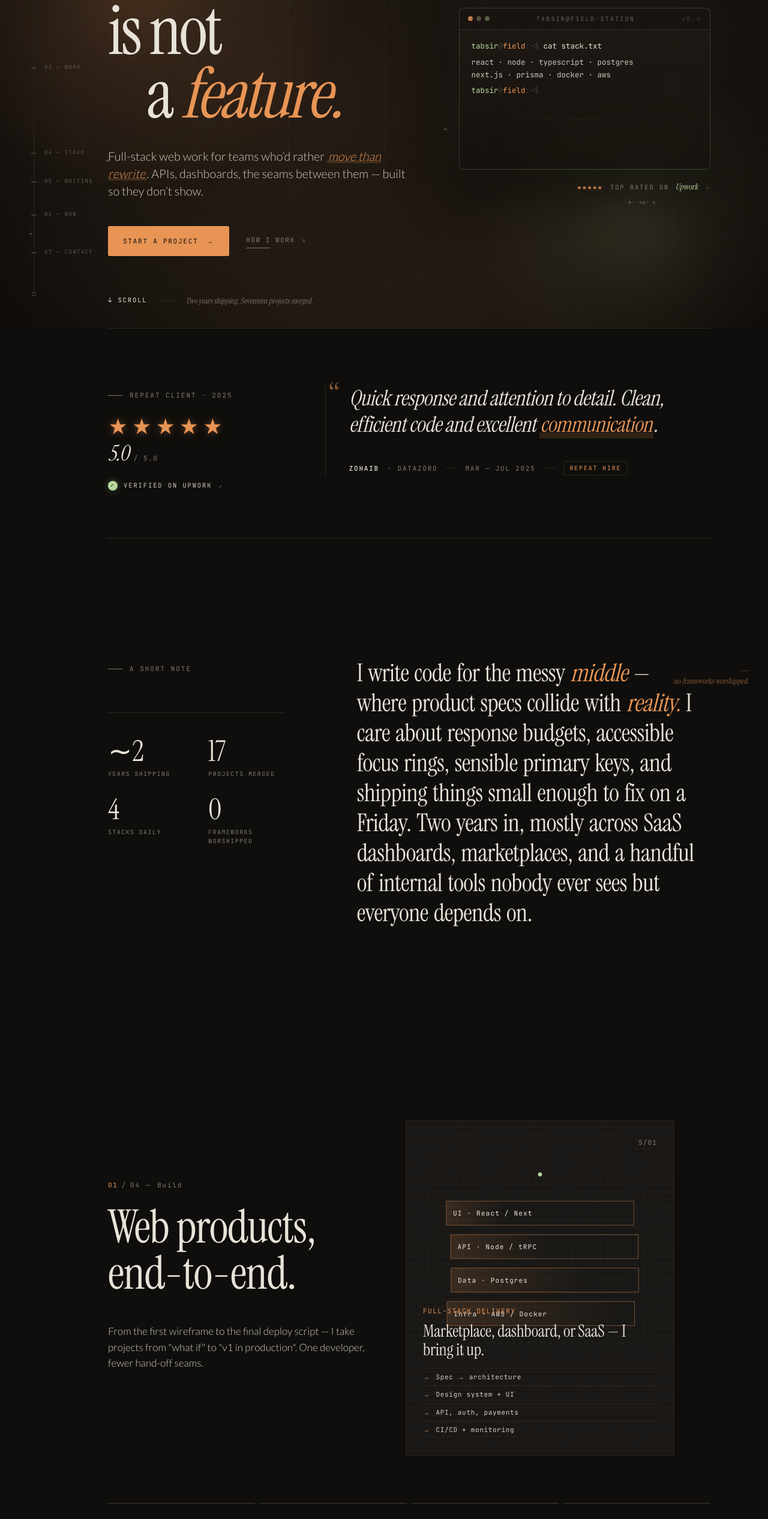
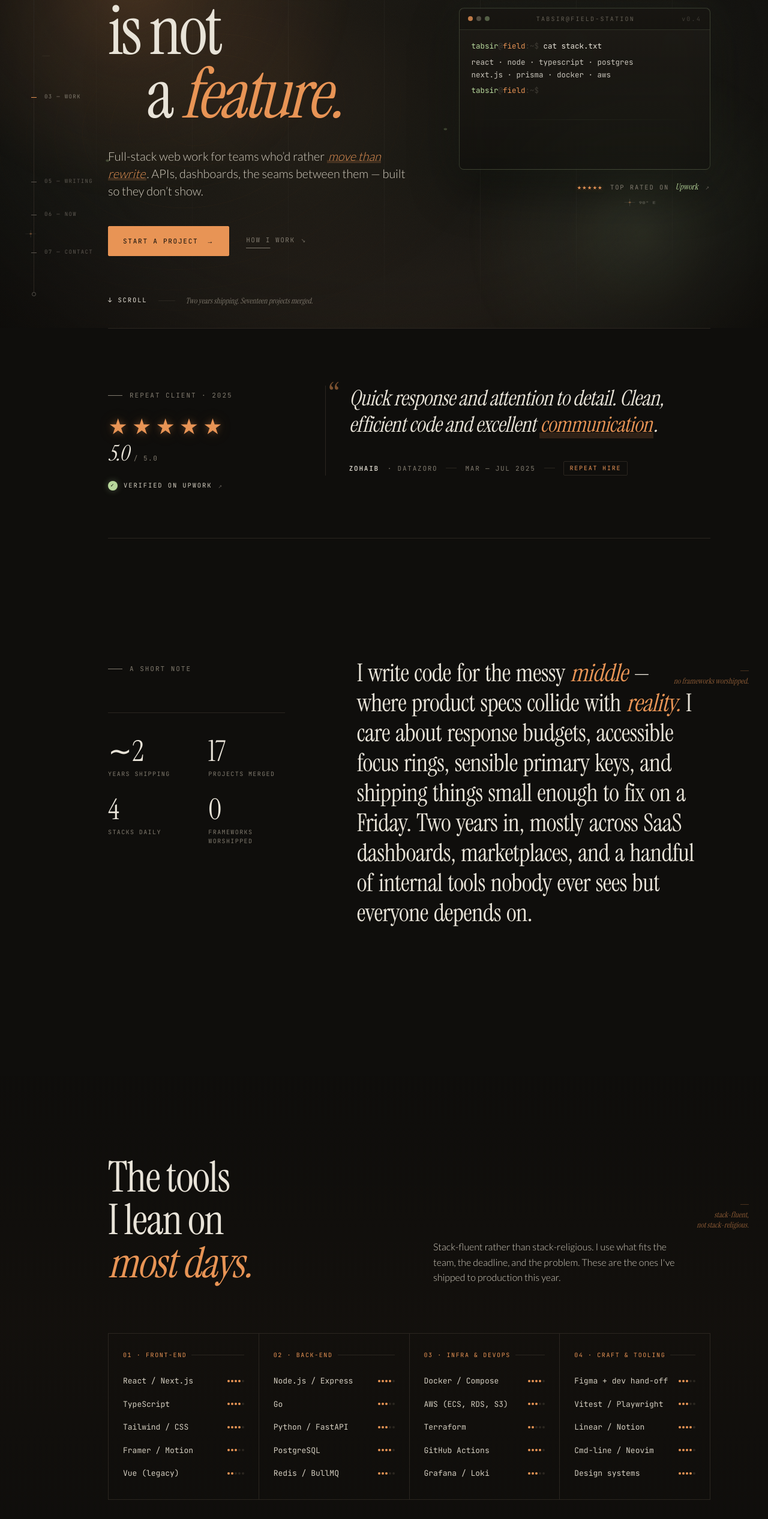
Before and after one commit to Tabsir99/personal, a Next.js app in the folder apps/portfolio/: page / in a window 1280 px wide. Shown: the part 253-2786 px from the top of the page at 60% size. Built offline with nearby package versions, Linux system fonts and the light colour scheme.

Commit message:
refactor(portfolio): hoist Atmosphere to layout + drop footer clock
- Mount <Atmosphere /> in layout.tsx so it spans every route
- Remove FooterClock (per-second ticking decoration, not load-bearing)
- Tune useReveal thresholds: about 0.1, footer 0.4
- Reorder Stack before Services in page.tsx

```diff
--- a/apps/portfolio/src/app/layout.tsx
+++ b/apps/portfolio/src/app/layout.tsx
@@ -5,6 +5,7 @@ import { type Metadata } from "next";
 import { Lato, Instrument_Serif, JetBrains_Mono } from "next/font/google";
 import { Header } from "@/components/portfolio/header";
 import { Footer } from "@/components/portfolio/footer";
+import { Atmosphere } from "@/components/portfolio/atmosphere";
 
 const latoFont = Lato({
   weight: ["300", "400", "700"],
@@ -69,6 +70,7 @@ export default function RootLayout({
     <html lang="en" style={fontVars}>
       <body>
         <Header />
+        <Atmosphere />
         <main>
           {children}
           <Footer />
--- a/apps/portfolio/src/app/page.tsx
+++ b/apps/portfolio/src/app/page.tsx
@@ -1,27 +1,27 @@
-import { Atmosphere } from "@/components/portfolio/atmosphere";
+// import { Atmosphere } from "@/components/portfolio/atmosphere";
 import { Rail } from "@/components/portfolio/rail";
 import { Hero } from "@/components/portfolio/hero";
 import { Endorsement } from "@/components/portfolio/endorsement";
 import { About } from "@/components/portfolio/about";
+import { Stack } from "@/components/portfolio/stack";
 import { Services } from "@/components/portfolio/services";
 import { Work } from "@/components/portfolio/work";
 import { Voices } from "@/components/portfolio/voices";
-import { Stack } from "@/components/portfolio/stack";
 import { Writing } from "@/components/portfolio/writing";
 import { Now } from "@/components/portfolio/now";
 
 export default function Home() {
   return (
     <>
-      <Atmosphere />
+      {/* <Atmosphere /> */}
       <Rail />
       <Hero />
       <Endorsement />
       <About />
+      <Stack />
       <Services />
       <Work />
       <Voices />
-      <Stack />
       <Writing />
       <Now />
     </>
--- a/apps/portfolio/src/components/portfolio/about.tsx
+++ b/apps/portfolio/src/components/portfolio/about.tsx
@@ -4,20 +4,14 @@ import { useReveal } from "./useReveal";
 
 /* ===== About ===== */
 export function About() {
-  const [ref, vis] = useReveal();
+  const [ref, vis] = useReveal({ threshold: 0.1 });
   const text =
     "I write code for the messy middle — where product specs collide with reality. I care about response budgets, accessible focus rings, sensible primary keys, and shipping things small enough to fix on a Friday. Two years in, mostly across SaaS dashboards, marketplaces, and a handful of internal tools nobody ever sees but everyone depends on.";
   const words = text.split(" ");
 
   return (
-    <section
-      id="about"
-      className="py-[200px]"
-      data-screen-label="02 About"
-    >
-      <span className="margin-note top-[220px]">
-        no frameworks worshipped.
-      </span>
+    <section id="about" className="py-[200px]" data-screen-label="02 About">
+      <span className="margin-note top-[220px]">no frameworks worshipped.</span>
 
       <div className={"container"}>
         <div
@@ -92,11 +86,7 @@ export function About() {
                   className={cn("word", vis ? "on" : undefined)}
                   style={{ transitionDelay: `${0.3 + i * 0.025}s` }}
                 >
-                  {isAccent ? (
-                    <em className="text-accent italic">{w}</em>
-                  ) : (
-                    w
-                  )}
+                  {isAccent ? <em className="text-accent italic">{w}</em> : w}
                 </span>
               );
             })}
--- a/apps/portfolio/src/components/portfolio/atmosphere.tsx
+++ b/apps/portfolio/src/components/portfolio/atmosphere.tsx
@@ -6,7 +6,8 @@ import { CoordOverlay } from "./coord-overlay";
 
 /* Shared plane class group — taller than viewport so parallax never reveals
    an empty edge. The parallax rAF loop overrides `transform` per frame. */
-const PLANE = "absolute left-0 right-0 top-[-20vh] h-[240vh] will-change-transform";
+const PLANE =
+  "absolute left-0 right-0 top-[-20vh] h-[240vh] will-change-transform";
 
 /* =====================================================================
    Atmosphere — parallax background story.
--- a/apps/portfolio/src/components/portfolio/footer.tsx
+++ b/apps/portfolio/src/components/portfolio/footer.tsx
@@ -1,46 +1,16 @@
 "use client";
-import { useState, useEffect } from "react";
 import { cn } from "@/lib/utils";
 import { useReveal } from "./useReveal";
 
-function FooterClock() {
-  const [time, setTime] = useState("");
-  useEffect(() => {
-    const tick = () => {
-      const d = new Date();
-      const opts: Intl.DateTimeFormatOptions = {
-        hour: "2-digit",
-        minute: "2-digit",
-        second: "2-digit",
-        hour12: false,
-        timeZone: "Asia/Dhaka",
-      };
-      setTime(d.toLocaleTimeString("en-GB", opts) + " · GMT+6");
-    };
-    tick();
-    const id = setInterval(tick, 1000);
-    return () => clearInterval(id);
-  }, []);
-  return (
-    <span className="inline-flex items-center gap-2">
-      <span className="w-[5px] h-[5px] rounded-full bg-phosphor"></span>
-      {time} · Dhaka
-    </span>
-  );
-}
-
 export function Footer() {
-  const [ref, vis] = useReveal();
+  const [ref, vis] = useReveal({ threshold: 0.4 });
   return (
     <footer
       id="contact"
       className="relative pt-[180px] pb-[60px] border-t border-line bg-[linear-gradient(180deg,transparent,color-mix(in_oklab,black_40%,transparent))]"
       data-screen-label="08 Contact"
     >
-      <div
-        className={"container"}
-        ref={ref}
-      >
+      <div className={"container"} ref={ref}>
         <div
           className={cn(
             "inline-flex items-center gap-3 font-mono text-[11px] uppercase tracking-[0.18em] text-muted before:content-[''] before:w-6 before:h-px before:bg-muted",
@@ -124,7 +94,6 @@ export function Footer() {
           </div>
         </div>
         <div className="mt-20 pt-8 border-t border-line flex justify-between items-center font-mono text-[10px] tracking-widest text-muted-2">
-          <FooterClock />
           <span>© 2026 · Tabsir CG · v2.6 · No tracking</span>
           <span>↑ back to top</span>
         </div>
```
